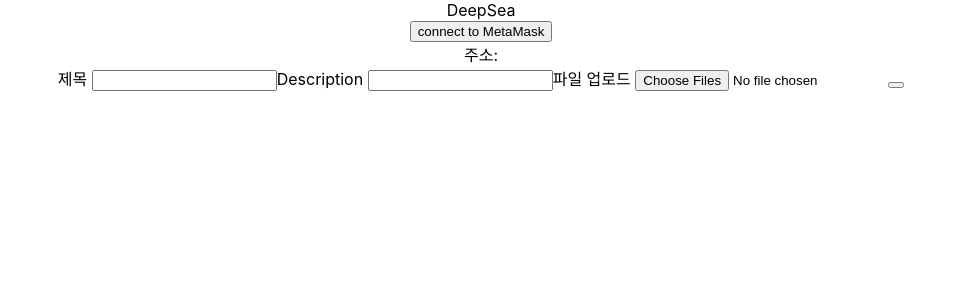
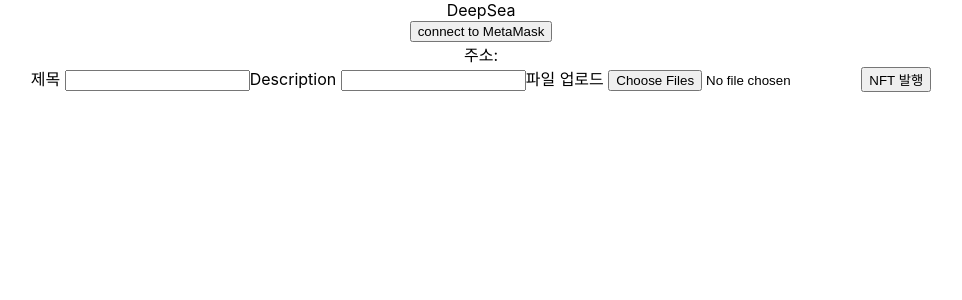
Before and after one commit to ysheokorea/DeepSea, a React (Create React App) app in the folder client/: page /myinfo in a window 1280 px wide. Shown: the top 300 px of the page, without its empty margins (159-1121 px from the left). Built offline with nearby package versions, Linux system fonts and the light colour scheme; what ipfs-http-client would draw is missing.

Commit message:
wallet connected

```diff
--- a/client/src/components/CreateNFT.js
+++ b/client/src/components/CreateNFT.js
@@ -38,7 +38,7 @@
                     제목 <input type="text"></input>
                     Description <input type="text"></input>
                     파일 업로드 <input type="file" id="file" onChange={e => handleChangeFile(e)} multiple="multiple"></input>
-                    <button type="submit" onClick={() => {submitCreating()}}></button>
+                    <button type="submit" onClick={() => {submitCreating()}}>NFT 발행</button>
                 </form>
                 <img src={fileUrl} width="600px" alt="" />
             </div>
```
Also changed, not shown: 2 other files (tests, documents, lock files or other folders).
